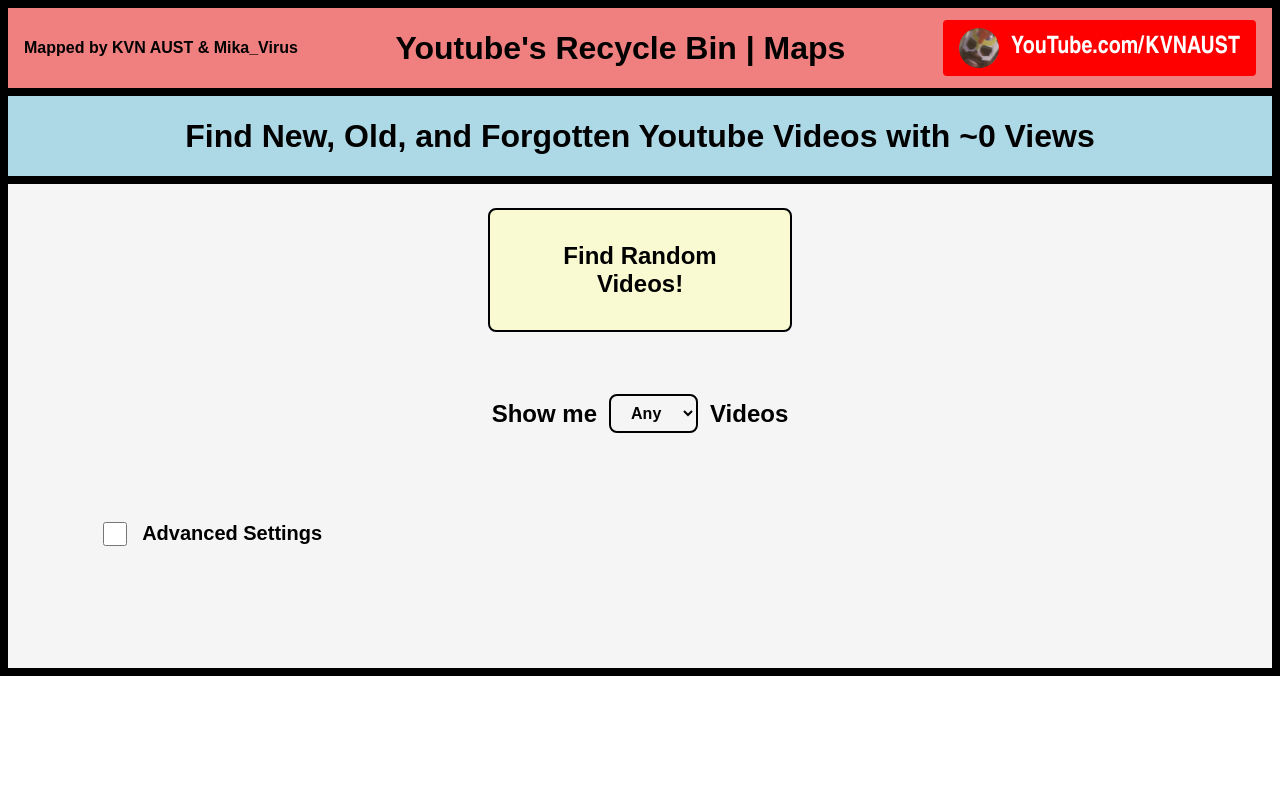
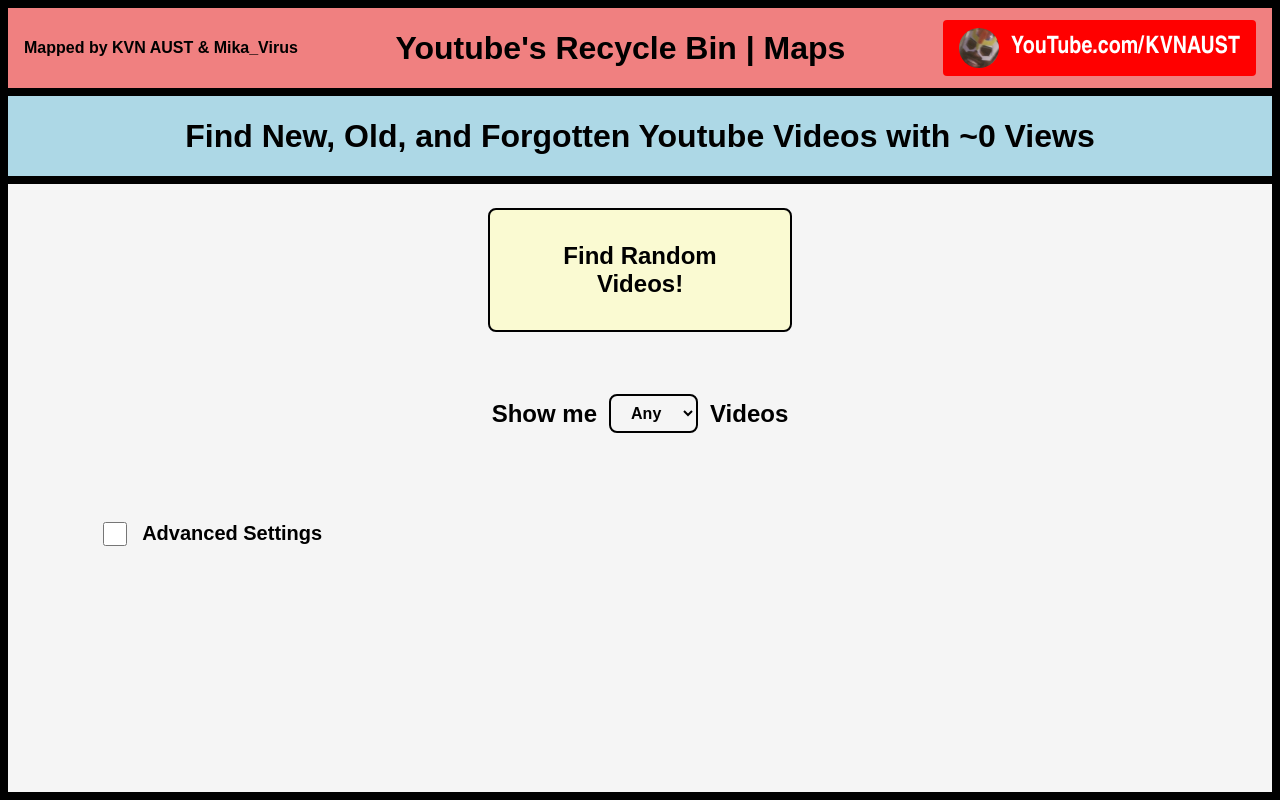
Before and after one commit to AlicesVoid/The-Method, a SvelteKit app: page / in a window 1280 px wide. Built offline with nearby package versions, Linux system fonts and the light colour scheme; a web font is replaced by a local one.

Commit message:
fixing screen dimension stuff

```diff
--- a/src/routes/+page.svelte
+++ b/src/routes/+page.svelte
@@ -355,19 +355,28 @@
         font-style: normal;
     }
 
+    :global(html) {
+        height: 100%;
+        overflow: hidden;
+    }
+
     :global(body) {
         background-color: white;
         margin: 0;
         padding: 0;
         font-family: 'Arial', sans-serif;
+        height: 100%;
+        overflow: hidden;
     }
 
     .header-base {
         height: 5rem;
         border: 0.5rem solid black;
+        border-bottom: 0;
         align-items: center;
         display: flex;
         padding: 0 1rem;
+        flex-shrink: 0;
     }
 
     .header {
@@ -390,7 +399,6 @@
 
     .header-2 {
         background-color: lightblue;
-        border-top: 0rem;
         justify-content: center;
     }
 
@@ -422,9 +430,16 @@
     .content-body {
         background-color: #f5f5f5;
         border: 0.5rem solid black;
-        border-top: 0rem;
-        height: fit-content;
-        min-height: 0;
+        flex: 1;
+        overflow-y: auto;
+        box-sizing: border-box;
+    }
+
+    .page-container {
+        display: flex;
+        flex-direction: column;
+        height: 100vh;
+        box-sizing: border-box;
     }
 
     .grid-container {
@@ -831,6 +846,7 @@
 
 </style>
 
+<div class="page-container">
     <header class="header-base header">
         <h4><a href="https://x.com/MingKasterMK/status/1965144635388653811/photo/1">Mapped by KVN AUST & Mika_Virus</a></h4>
         <h1>Youtube's Recycle Bin | Maps</h1>
@@ -984,3 +1000,4 @@
             </div>
     </div>
     </main>
+</div>
```
Also changed, not shown: 17 other files (tests, documents, lock files or other folders). Lines whose indentation alone changed are shown as unchanged.
